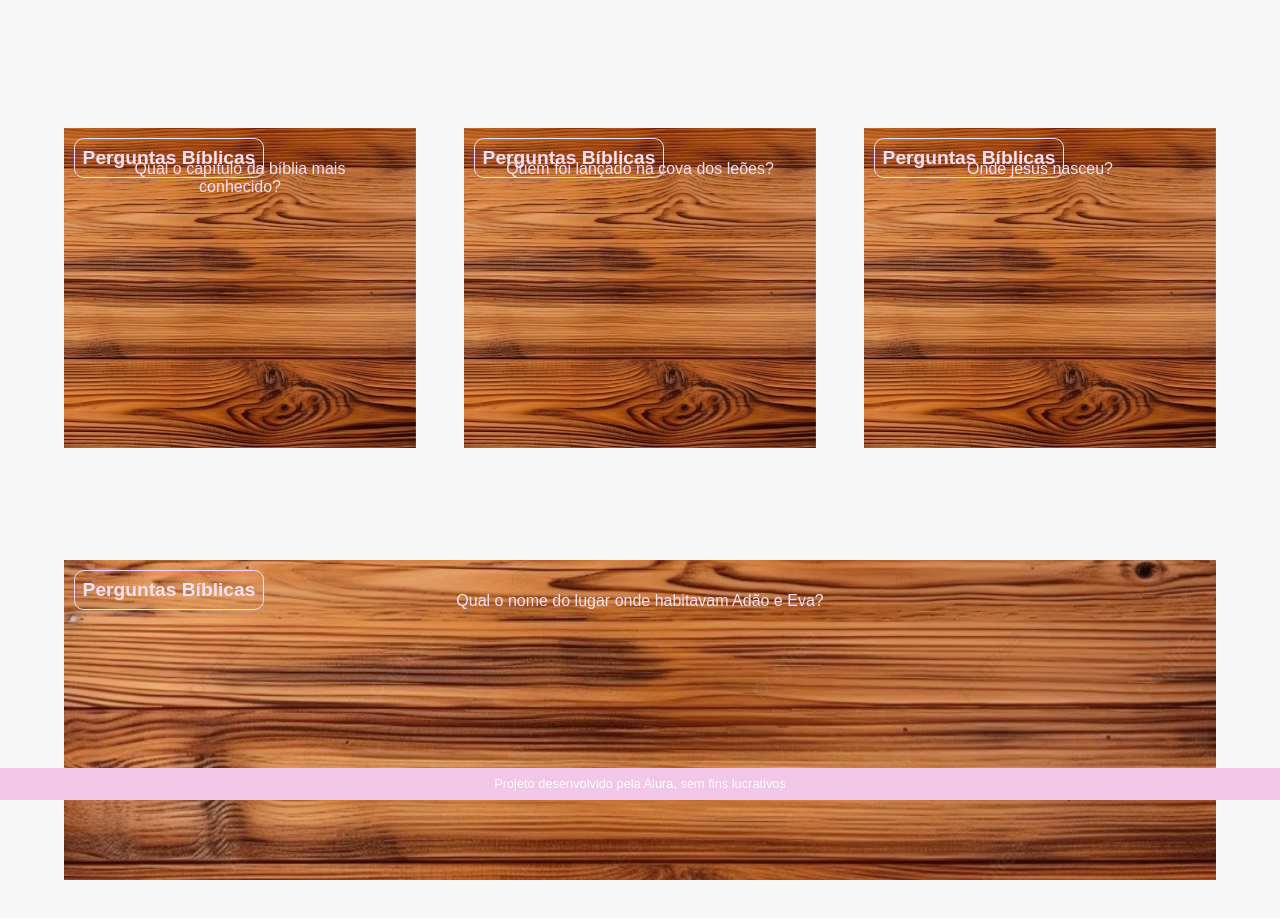
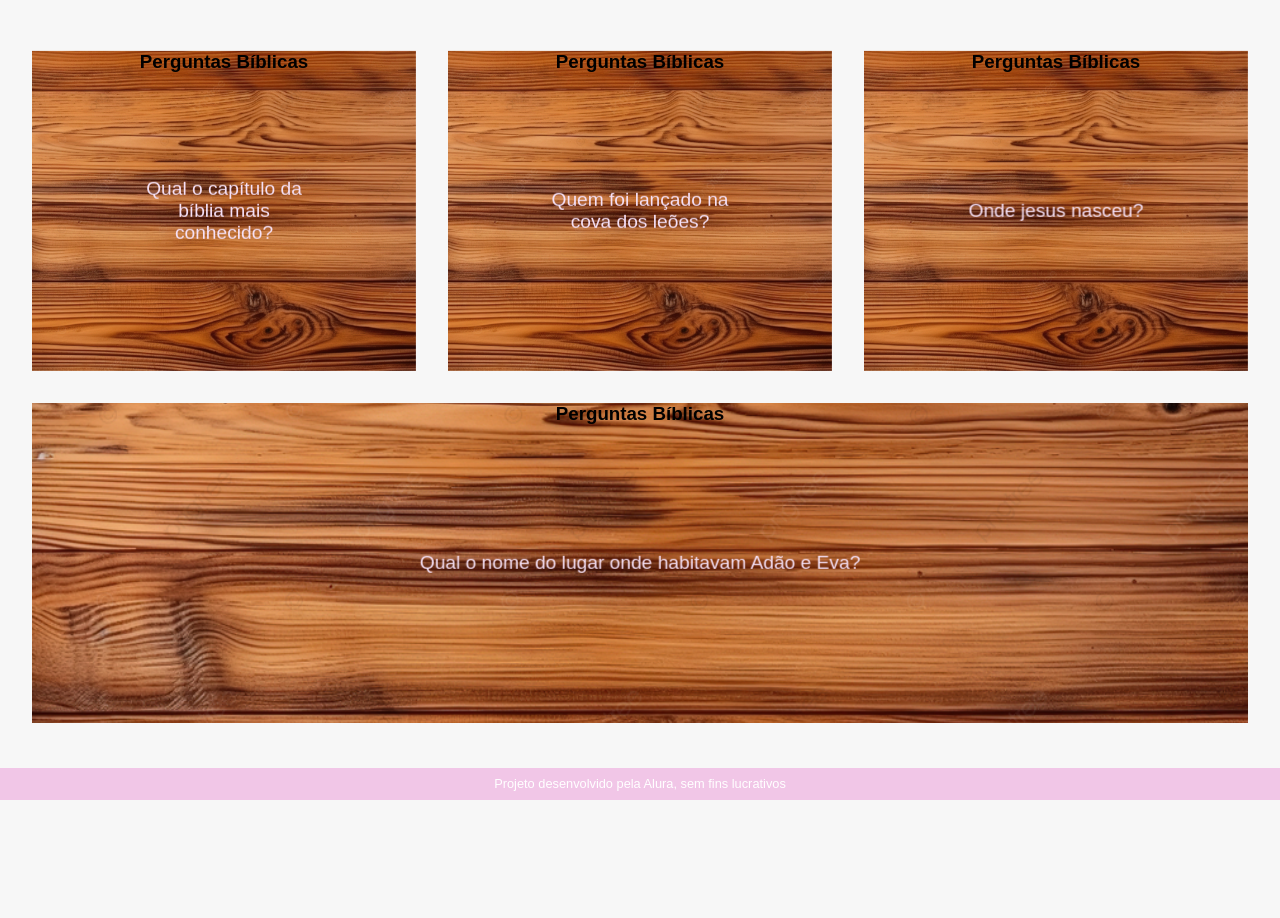
Before and after one commit to Flausino302203/Perguntas, a plain HTML site: page index.html in a window 1280 px wide. After the commit the page ends 800 px from the top, so only its background shows below. Drawn offline with Linux system fonts and the light colour scheme; files whose address does not match are found by name.

Commit message:
Update style.css

```diff
--- a/assets/style.css
+++ b/assets/style.css
@@ -1,5 +1,5 @@
 :root {
-    --text-color: #F5E1F7; /* Define a cor do texto */
+    --text-color: #F5E1F7; /* Cor do texto */
     --card-front-color: url('assets/img/woodcard.png'); /* Imagem da frente */
     --card-back-color: url('assets/img/woodcard.png'); /* Imagem do verso */
 }
@@ -10,70 +10,62 @@ body {
     background-color: #f7f7f7;
 }
 
+main {
+    min-height: calc(100vh - 2rem); /* Considera o tamanho do rodapé */
+}
+
 #container {
     display: flex;
     flex-wrap: wrap;
     justify-content: space-between;
-    padding: 4rem;
-    gap: 3rem;
+    padding: 2rem;
+    gap: 2rem;
 }
 
 .cartao {
-    perspective: 1000px; /* Adiciona a perspectiva 3D */
+    perspective: 1000px; /* Adiciona perspectiva 3D */
     flex-grow: 1;
-    flex-basis: calc(33% - 6rem);
+    flex-basis: calc(33% - 4rem); /* Ocupa um terço do espaço */
+    height: 20rem;
 }
 
 .cartao__conteudo {
-    background-image: var(--card-front-color); /* Frente do cartão */
+    background-image: var(--card-front-color); /* Imagem de fundo na frente */
     background-size: cover;
     background-position: center;
     text-align: center;
-    height: 20rem;
+    height: 100%;
     transform-style: preserve-3d;
-    transition: transform 300ms ease-in-out;
+    transition: transform 0.3s ease-in-out;
     position: relative;
 }
 
-.cartao__conteudo h3 {
+.cartao__conteudo__pergunta {
+    backface-visibility: hidden; /* Esconde o conteúdo ao girar */
+    position: absolute;
+    top: 50%;
+    left: 50%;
+    transform: translate(-50%, -50%);
     color: var(--text-color);
-    border: 1px solid var(--text-color);
-    text-align: left;
-    padding: 0.5rem;
-    position: absolute;
-    margin: 0.6rem;
-    border-radius: 0.6rem;
     font-size: 1.2rem;
-    backface-visibility: hidden;
-}
-
-.cartao__conteudo p {
-    margin-top: 1rem;
-    padding: 2rem;
-    margin-top: 4rem;
-    font-size: 1rem;
-    color: var(--text-color);
-}
-
-.cartao__conteudo__pergunta p {
-    font-weight: 500;
+    text-align: center;
 }
 
 .cartao__conteudo__resposta {
-    background-image: var(--card-back-color); /* Verso do cartão */
+    background-image: var(--card-back-color); /* Imagem de fundo no verso */
     background-size: cover;
     background-position: center;
-    transform: rotateY(180deg);
     border: 4px solid var(--text-color);
+    backface-visibility: hidden;
     position: absolute;
     top: 0;
+    left: 0;
+    width: 100%;
     height: 100%;
-    width: 100%;
-    backface-visibility: hidden;
-    box-sizing: border-box;
-    padding: 2rem;
+    transform: rotateY(180deg);
     color: #000;
-    font-weight: bold;
+    font-size: 1rem;
+    padding: 1rem;
 }
 
 .cartao.active .cartao__conteudo {
@@ -96,20 +88,11 @@ footer p {
 }
 
 @media (max-width: 560px) {
-    body {
-        background: url('img/bg-mobile.webp') no-repeat;
-        background-size: cover;
+    #container {
+        flex-direction: column;
     }
 
     .cartao {
-        flex: 1 0 calc(100% - 1rem);
-    }
-
-    .cartao__conteudo h3 {
-        font-size: 3vw;
-    }
-
-    .cartao__conteudo p {
-        font-size: 3.8vw;
+        flex: 1 0 calc(100% - 2rem);
     }
 }
```
